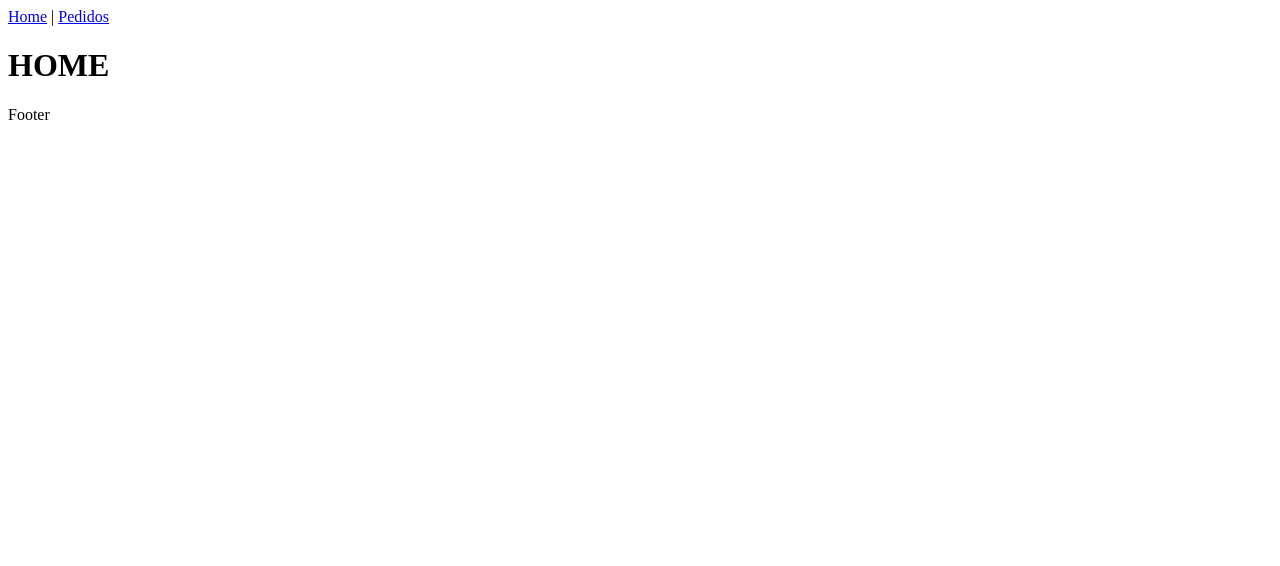
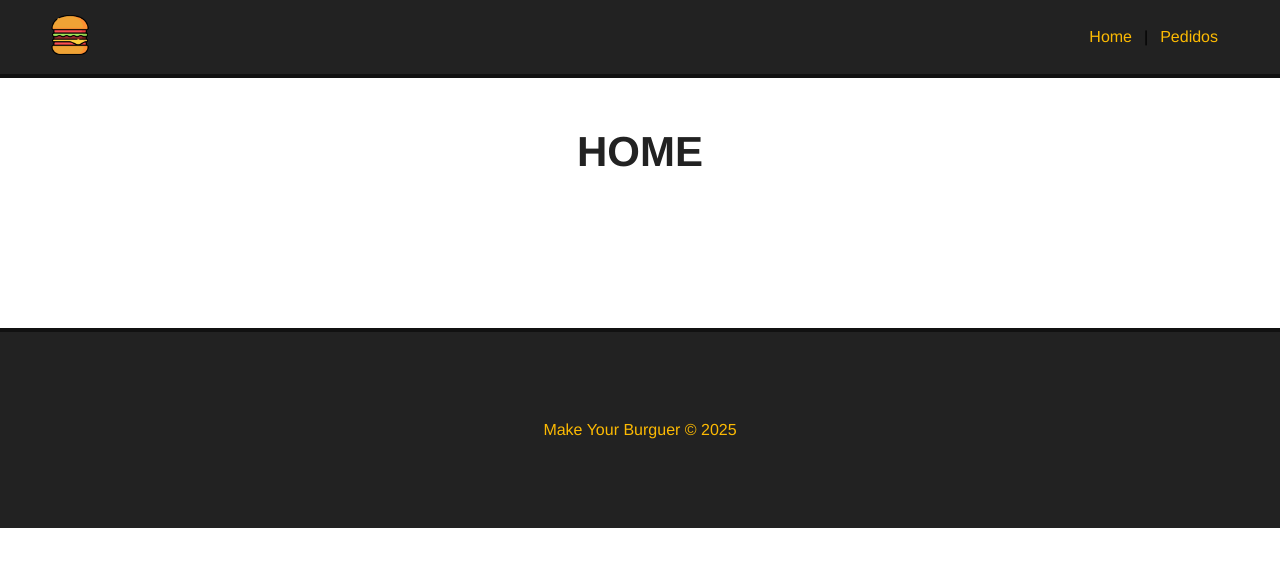
Before and after one commit to Lucas-Santos21/Projeto-Make-your-Burguer-VUE, a Vue app: page / in a window 1280 px wide. Shown: the top 566 px of the page. Built offline with nearby package versions, Linux system fonts and the light colour scheme.

Commit message:
Add Navbar and Footer

```diff
--- a/src/App.vue
+++ b/src/App.vue
@@ -1,6 +1,5 @@
 <template>
-
-  <Navbar />
+  <Navbar :logo="logo_src" :alt="app_name"/>
   <router-view/>
   <Footer />
 </template>
@@ -13,11 +12,34 @@
     components:{
       Navbar,
       Footer
+    },
+    data(){
+      return{
+        logo_src: "/img/logo.png",
+        app_name:"Make Your Burguer"
+      }
     }
   }
 
 </script>
 
 <style>
+  *{
+    font-family: Helvetica;
+    padding: 0;
+    margin: 0;
+    box-sizing: border-box;
+  }
 
+  .main-container{
+    margin:50px;
+    min-height: 150px;
+  }
+
+  h1{
+    text-align: center;
+    font-size: 42px;
+    margin-bottom: 30px;
+    color: #222;
+  }
 </style>
--- a/src/components/Footer.vue
+++ b/src/components/Footer.vue
@@ -1,5 +1,7 @@
 <template>
-    <p>Footer</p>
+    <footer id="footer">
+        <p>Make Your Burguer &copy; 2025</p>
+    </footer>
 </template>
 
 <script>
@@ -7,3 +9,17 @@
         name: "Footer"
     }
 </script>
+
+<style scoped>
+    #footer{
+        height: 200px;
+        background-color: #222;
+        border-top: 4px solid #111;
+        color: #FCBA03;
+        display: flex;
+        align-items: center;
+        justify-content: center;
+        bottom: 0;
+        width: 100%;
+    }
+</style>
--- a/src/components/Navbar.vue
+++ b/src/components/Navbar.vue
@@ -1,7 +1,7 @@
 <template>
     <nav>
-        <router-link to="/">
-            <img src="" id="logo">
+        <router-link to="/" id="logo-url">
+            <img :src="logo" :alt="app_name" id="logo">
         </router-link>
         <router-link to="/">Home</router-link> |
         <router-link to="/pedidos">Pedidos</router-link>
@@ -9,10 +9,40 @@
 </template>
 <script>
     export default{
-        name: "Navbar"
+        name: "Navbar",
+        props:["logo", "alt"]
     }
 </script>
 
 <style scoped>
+    nav{
+        background-color: #222;
+        border-bottom: 4px solid #111;
+        padding: 15px 50px;
+        display: flex;
+        justify-content: flex-end;
+        align-items: center;
+    }
+
+    #logo-url{
+        margin: auto;
+        margin-left: 0;
+    }
+
+    #logo{
+        width: 40px;
+        height: 40px;
+    }
+
+    nav a{
+        color: #FCBA03;
+        text-decoration: none;
+        margin: 12px;
+        transition: .5s;
+    }
+
+    nav a:hover{
+        color:#FFF;
+    }
 
 </style>
--- a/src/router/index.js
+++ b/src/router/index.js
@@ -1,16 +1,16 @@
 import { createRouter, createWebHistory } from 'vue-router'
-import HomeView from '../views/HomeView.vue'
+import Home from '../views/Home.vue'
 
 const routes = [
   {
     path: '/',
     name: 'home',
-    component: HomeView
+    component: Home
   },
   {
     path: '/pedidos',
     name: 'Pedidos',
-    component: () => import(/* webpackChunkName: "pedidos" */ '../views/Pedidos.vue')
+    component: () => import('../views/Pedidos.vue')
   }
 ]
 
--- a/src/views/HomeView.vue
+++ b/src/views/Home.vue
@@ -1,5 +1,5 @@
 <template>
-  <div class="home">
+  <div class="main-container">
     <h1>HOME</h1>
   </div>
 </template>
--- a/src/views/Pedidos.vue
+++ b/src/views/Pedidos.vue
@@ -1,5 +1,5 @@
 <template>
-  <div>
+  <div class="main-container">
     <h1>PEDIDOS</h1>
   </div>
 </template>
```
